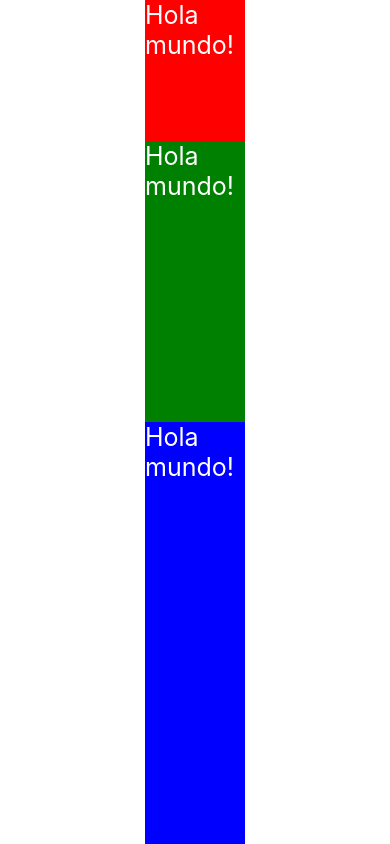
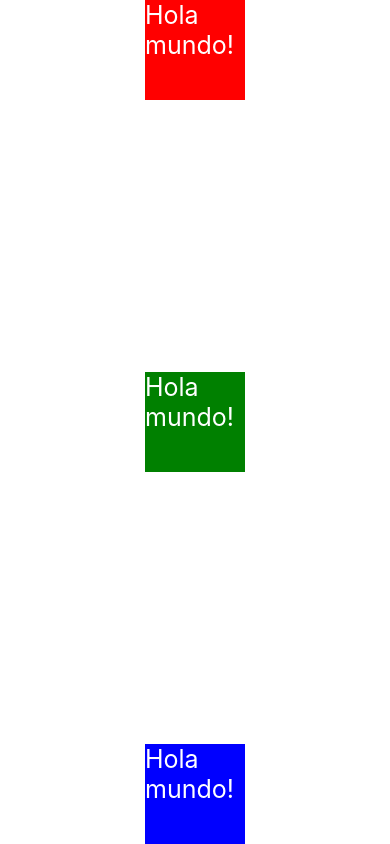
Before and after one commit to eraldovicente/Curso_React_Native_Sin_Frontera, a React Native app in the folder holamundo/: screen / in a window 390 px wide. Built offline with nearby package versions, Linux system fonts and the light colour scheme.

Commit message:
Distribucion del contenido con flex

```diff
--- a/holamundo/App.js
+++ b/holamundo/App.js
@@ -39,22 +39,20 @@ const styles = StyleSheet.create({
     width: 100
   },
   red: {
-    flex: 1,
     backgroundColor: 'red'
   },
   green: {
-    flex: 2,
     backgroundColor: 'green'
   },
   blue: {
-    flex: 3,
     backgroundColor: 'blue'
   },
   container: {
     flex: 1,
+    flexDirection: 'column',
     backgroundColor: '#FFF',
     alignItems: 'center',
-    justifyContent: 'center'
+    justifyContent: 'space-between'
   }
 });
 
```
